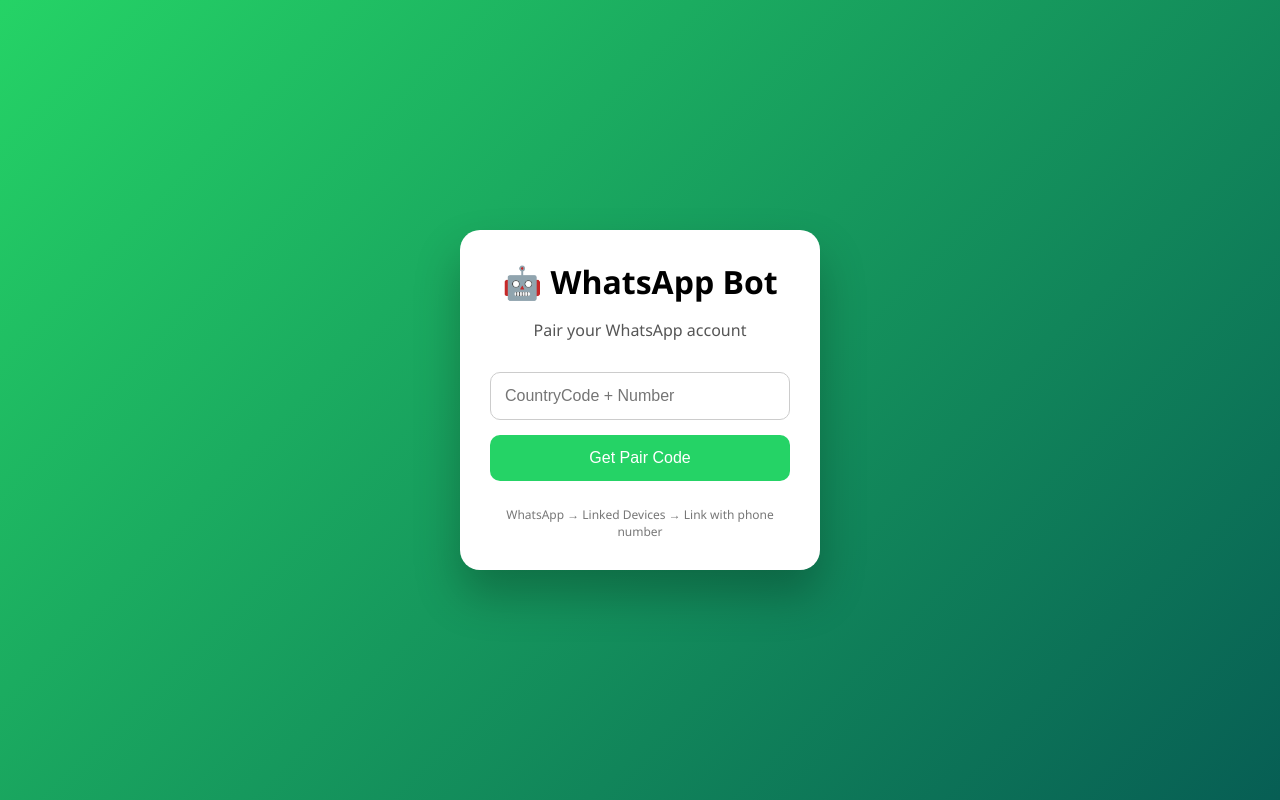
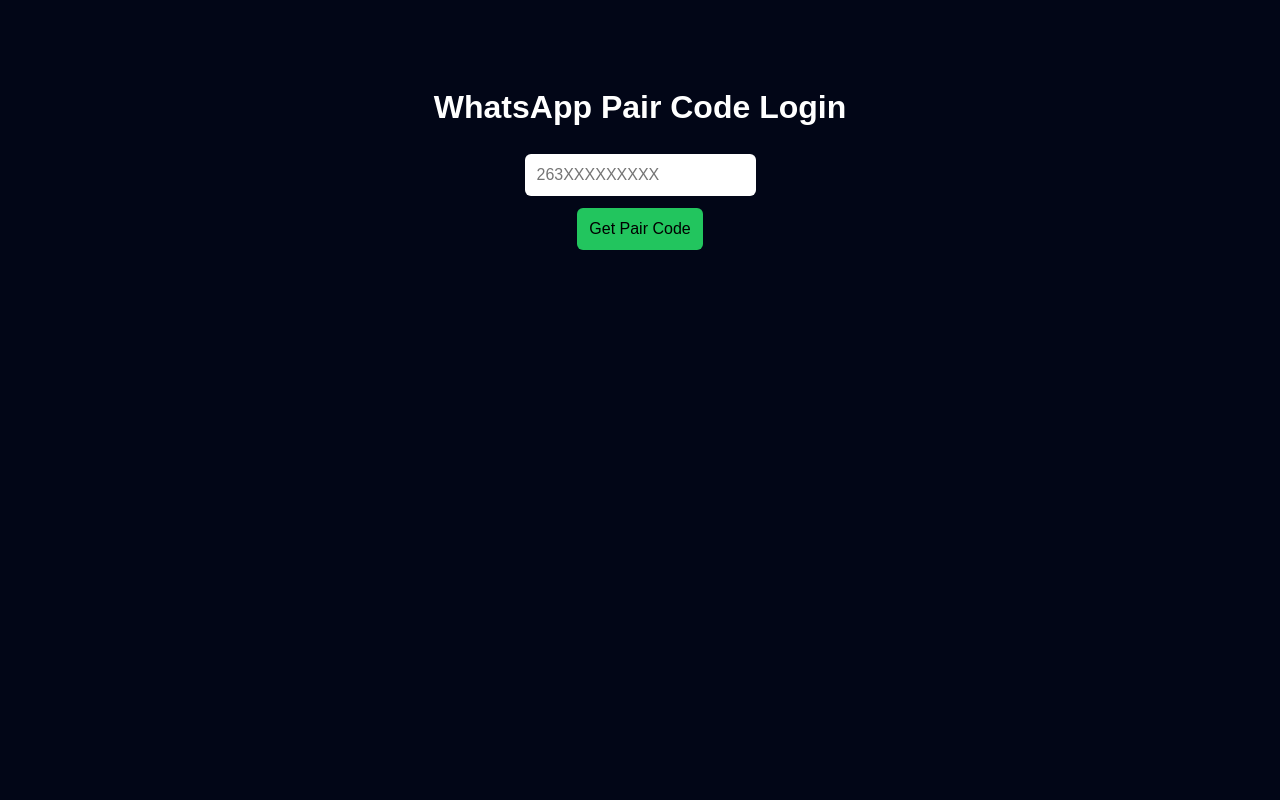
Before and after one commit to calyxdrey18/try, a website: page index.html in a window 1280 px wide. Drawn offline with Linux system fonts and the light colour scheme.

Commit message:
Update index.html

```diff
--- a/index.html
+++ b/index.html
@@ -1,103 +1,33 @@
 <!DOCTYPE html>
-<html lang="en">
+<html>
 <head>
-<meta charset="UTF-8">
-<title>WhatsApp Bot Pair</title>
+  <title>WhatsApp Pair Code</title>
+  <style>
+    body { background:#020617;color:#fff;font-family:Arial;text-align:center;padding-top:60px }
+    input,button { padding:12px;font-size:16px;margin:6px;border-radius:6px;border:none }
+    button { background:#22c55e }
+  </style>
+</head>
+<body>
 
-<style>
-* {
-  box-sizing: border-box;
-}
-body {
-  margin: 0;
-  height: 100vh;
-  font-family: "Segoe UI", sans-serif;
-  background: linear-gradient(135deg, #25D366, #075E54);
-  display: flex;
-  align-items: center;
-  justify-content: center;
-}
-.card {
-  background: white;
-  width: 360px;
-  padding: 30px;
-  border-radius: 20px;
-  box-shadow: 0 25px 45px rgba(0,0,0,.25);
-  text-align: center;
-}
-h1 {
-  margin: 0;
-}
-p {
-  color: #555;
-}
-input {
-  width: 100%;
-  padding: 14px;
-  margin-top: 15px;
-  border-radius: 10px;
-  border: 1px solid #ccc;
-  font-size: 16px;
-}
-button {
-  width: 100%;
-  padding: 14px;
-  margin-top: 15px;
-  border: none;
-  border-radius: 10px;
-  background: #25D366;
-  color: white;
-  font-size: 16px;
-  cursor: pointer;
-}
-button:hover {
-  opacity: .9;
-}
-#code {
-  margin-top: 25px;
-  font-size: 30px;
-  letter-spacing: 6px;
-  color: #075E54;
-}
-.info {
-  font-size: 12px;
-  color: #777;
-  margin-top: 15px;
-}
-</style>
-</head>
-
-<body>
-  <div class="card">
-    <h1>🤖 WhatsApp Bot</h1>
-    <p>Pair your WhatsApp account</p>
-
-    <input id="phone" placeholder="CountryCode + Number" />
-    <button onclick="pair()">Get Pair Code</button>
-
-    <div id="code"></div>
-
-    <div class="info">
-      WhatsApp → Linked Devices → Link with phone number
-    </div>
-  </div>
+<h1>WhatsApp Pair Code Login</h1>
+<input id="num" placeholder="263XXXXXXXXX">
+<br>
+<button onclick="pair()">Get Pair Code</button>
+<h2 id="out"></h2>
 
 <script>
-async function pair() {
-  const phone = document.getElementById("phone").value.trim()
-  if (!phone) return alert("Enter phone number")
-
-  document.getElementById("code").innerText = "⏳"
-
-  const res = await fetch("/pair", {
-    method: "POST",
-    headers: { "Content-Type": "application/json" },
-    body: JSON.stringify({ phone })
-  })
-
-  const data = await res.json()
-  document.getElementById("code").innerText = data.code || "Error"
+async function pair(){
+  const n = document.getElementById("num").value;
+  const r = await fetch("/pair",{
+    method:"POST",
+    headers:{ "Content-Type":"application/json" },
+    body:JSON.stringify({ number:n })
+  });
+  const d = await r.json();
+  document.getElementById("out").innerText = d.pairCode || d.error;
 }
 </script>
+
 </body>
 </html>
```
